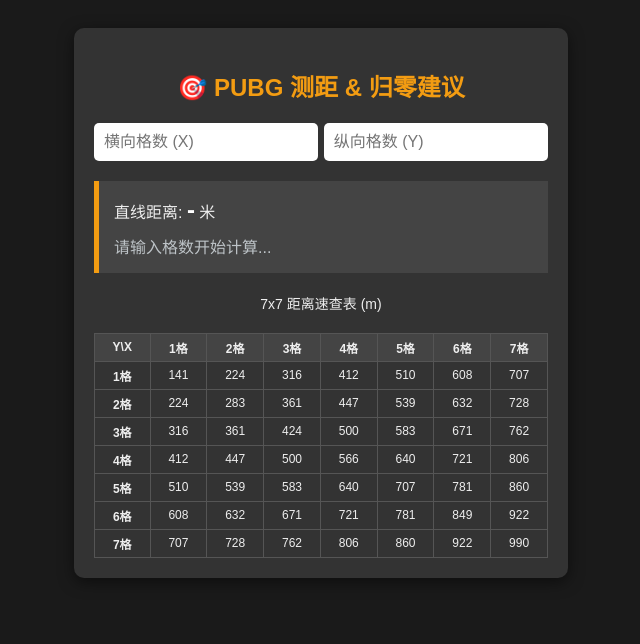
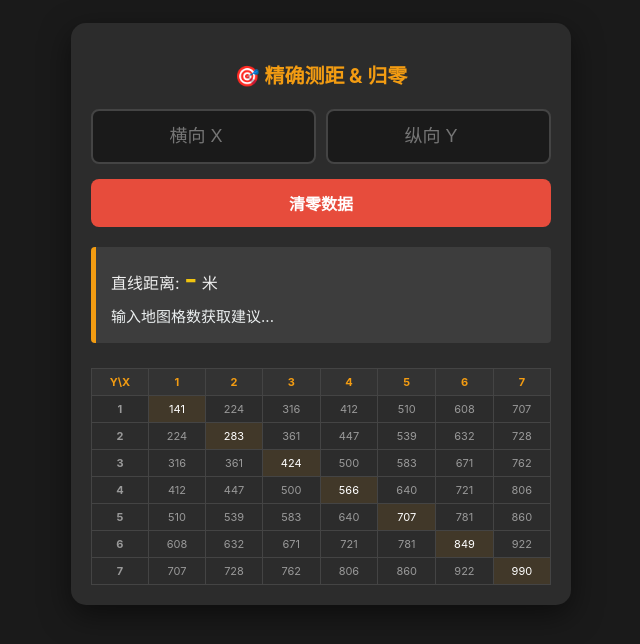
Before and after one commit to WilliamscodeOvO/PUBG-Tool, a plain HTML site: page index.html in a window 1280 px wide. Shown: the whole page, without its empty margins (319-959 px from the left). Drawn offline with Linux system fonts and the light colour scheme.

Commit message:
Update index.html

```diff
--- a/index.html
+++ b/index.html
@@ -2,90 +2,100 @@
 <html lang="zh-CN">
 <head>
     <meta charset="UTF-8">
-    <meta name="viewport" content="width=device-width, initial-scale=1.0">
+    <meta name="viewport" content="width=device-width, initial-scale=1.0, maximum-scale=1.0, user-scalable=no">
     <title>PUBG 战术测距仪</title>
     <style>
-        body { font-family: sans-serif; background: #1a1a1a; color: #eee; padding: 20px; display: flex; flex-direction: column; align-items: center; }
-        .container { max-width: 600px; background: #333; padding: 20px; border-radius: 10px; box-shadow: 0 4px 15px rgba(0,0,0,0.5); }
-        h2 { color: #f39c12; text-align: center; }
-        .input-group { margin: 15px 0; display: flex; justify-content: space-between; }
-        input { width: 45%; padding: 10px; border: none; border-radius: 5px; font-size: 16px; }
-        #result-box { background: #444; padding: 15px; border-left: 5px solid #f39c12; margin-top: 20px; }
-        .distance { font-size: 24px; font-weight: bold; color: #fff; }
-        .advice { margin-top: 10px; color: #bdc3c7; }
-        table { width: 100%; border-collapse: collapse; margin-top: 20px; font-size: 12px; text-align: center; }
-        th, td { border: 1px solid #555; padding: 5px; }
-        th { background: #444; }
+        body { font-family: -apple-system, sans-serif; background: #1a1a1a; color: #eee; padding: 15px; display: flex; flex-direction: column; align-items: center; }
+        .container { width: 100%; max-width: 500px; background: #2c2c2c; padding: 20px; border-radius: 15px; box-shadow: 0 10px 30px rgba(0,0,0,0.5); box-sizing: border-box; }
+        h2 { color: #f39c12; text-align: center; margin-bottom: 20px; font-size: 20px; }
+        .input-group { display: flex; gap: 10px; margin-bottom: 15px; }
+        /* 关键优化：大尺寸输入框方便手机点击 */
+        input { width: 100%; padding: 15px; border: 2px solid #444; border-radius: 8px; font-size: 18px; background: #1a1a1a; color: #fff; text-align: center; }
+        input:focus { border-color: #f39c12; outline: none; }
+
+        /* 清零按钮样式 */
+        .btn-clear { width: 100%; padding: 12px; background: #e74c3c; color: white; border: none; border-radius: 8px; font-size: 16px; font-weight: bold; cursor: pointer; margin-bottom: 20px; }
+        .btn-clear:active { background: #c0392b; }
+
+        #result-box { background: #3d3d3d; padding: 15px; border-left: 5px solid #f39c12; border-radius: 4px; }
+        .distance { font-size: 28px; font-weight: bold; color: #f1c40f; }
+        .advice { margin-top: 10px; color: #ecf0f1; line-height: 1.5; font-size: 15px; }
+
+        table { width: 100%; border-collapse: collapse; margin-top: 25px; font-size: 11px; text-align: center; color: #999; }
+        th, td { border: 1px solid #444; padding: 6px 2px; }
+        th { background: #333; color: #f39c12; }
+        .highlight { background: rgba(243, 156, 18, 0.1); color: #fff; }
     </style>
 </head>
 <body>
 
 <div class="container">
-    <h2>🎯 PUBG 测距 & 归零建议</h2>
+    <h2>🎯 精确测距 & 归零</h2>
 
     <div class="input-group">
-        <input type="number" id="inputX" placeholder="横向格数 (X)" step="0.1" oninput="calculate()">
-        <input type="number" id="inputY" placeholder="纵向格数 (Y)" step="0.1" oninput="calculate()">
+        <input type="number" id="inputX" placeholder="横向 X" step="0.1" inputmode="decimal" oninput="calculate()">
+        <input type="number" id="inputY" placeholder="纵向 Y" step="0.1" inputmode="decimal" oninput="calculate()">
     </div>
+
+    <button class="btn-clear" onclick="clearAll()">清零数据</button>
 
     <div id="result-box">
         <div>直线距离: <span id="distOut" class="distance">-</span> 米</div>
-        <div id="zeroAdvice" class="advice">请输入格数开始计算...</div>
+        <div id="zeroAdvice" class="advice">输入地图格数获取建议...</div>
     </div>
 
-    <p style="text-align: center; font-size: 14px; margin-top: 20px;">7x7 距离速查表 (m)</p>
-    <table id="distTable"></table>
+    <table><thead id="tableHead"></thead><tbody id="tableBody"></tbody></table>
 </div>
 
 <script>
-    // 生成表格
-    const table = document.getElementById('distTable');
-    let header = '<tr><th>Y\\X</th>';
-    for(let x=1; x<=7; x++) header += `<th>${x}格</th>`;
-    table.innerHTML = header + '</tr>';
+    // 初始化速查表
+    const tHead = document.getElementById('tableHead');
+    const tBody = document.getElementById('tableBody');
+    let headHtml = '<tr><th>Y\\X</th>';
+    for(let x=1; x<=7; x++) headHtml += `<th>${x}</th>`;
+    tHead.innerHTML = headHtml + '</tr>';
 
     for(let y=1; y<=7; y++) {
-        let row = `<tr><td><b>${y}格</b></td>`;
+        let row = `<tr><td><strong>${y}</strong></td>`;
         for(let x=1; x<=7; x++) {
             let d = Math.round(Math.sqrt(x*x + y*y) * 100);
-            row += `<td>${d}</td>`;
+            let style = (x === y) ? 'class="highlight"' : '';
+            row += `<td ${style}>${d}</td>`;
         }
-        table.innerHTML += row + '</tr>';
+        tBody.innerHTML += row + '</tr>';
     }
 
-    // 计算逻辑
     function calculate() {
         const x = parseFloat(document.getElementById('inputX').value) || 0;
         const y = parseFloat(document.getElementById('inputY').value) || 0;
         const distOut = document.getElementById('distOut');
         const zeroAdvice = document.getElementById('zeroAdvice');
 
-        if (x === 0 && y === 0) {
-            distOut.innerText = "-";
-            zeroAdvice.innerText = "请输入格数...";
-            return;
-        }
+        if (x === 0 && y === 0) return;
 
         const dist = Math.sqrt(x*x + y*y) * 100;
         const finalDist = Math.round(dist);
         distOut.innerText = finalDist;
 
-        // 归零逻辑
+        // 归零算法
         let zeroValue = Math.round(finalDist / 100) * 100;
         if (zeroValue < 100) zeroValue = 100;
 
-        let aimAdvice = "";
-        const diff = finalDist - zeroValue;
+        let diff = finalDist - zeroValue;
+        let aimDirection = diff > 0 ? "略微抬高准星" : "略微压低准星";
+        if (Math.abs(diff) <= 5) aimDirection = "准星正对目标";
 
-        if (Math.abs(diff) < 5) {
-            aimAdvice = "准星**正对**目标。";
-        } else if (diff > 0) {
-            aimAdvice = `由于实际距离比归零远 ${diff}m，准星应略微朝上偏。`;
-        } else {
-            aimAdvice = `由于实际距离比归零近 ${Math.abs(diff)}m，准星应略微朝下偏。`;
-        }
+        zeroAdvice.innerHTML = `
+            推荐归零: <strong style="color:#f39c12">${zeroValue}m</strong><br>
+            修正提示: 偏差 ${Math.abs(diff)}m，<strong>${aimDirection}</strong>
+        `;
+    }
 
-        zeroAdvice.innerHTML = `推荐归零: <strong>${zeroValue}m</strong><br>${aimAdvice}`;
+    function clearAll() {
+        document.getElementById('inputX').value = '';
+        document.getElementById('inputY').value = '';
+        document.getElementById('distOut').innerText = '-';
+        document.getElementById('zeroAdvice').innerText = '输入地图格数获取建议...';
     }
 </script>
 
```
